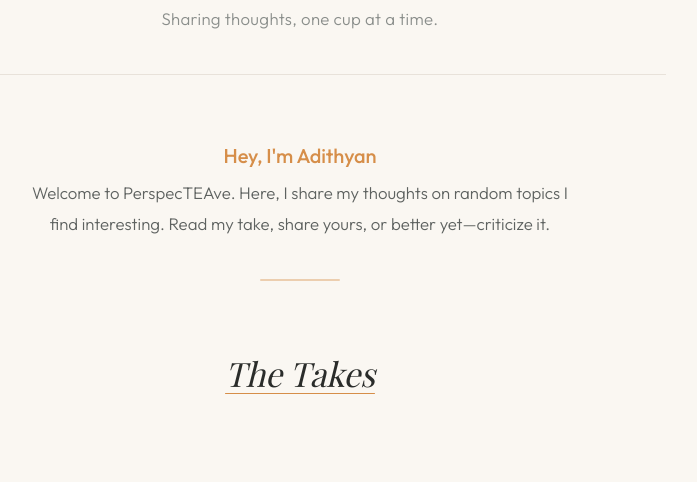
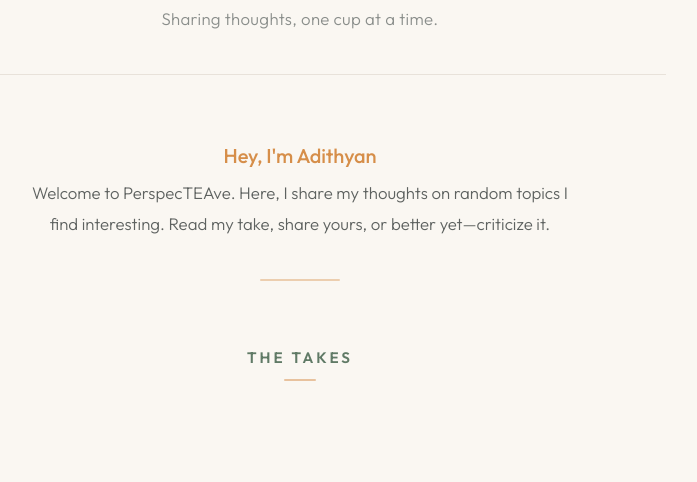
Before and after one commit to adithyanj-27/perspecteave, a website built with Vite: page index.html in a window 1280 px wide. Shown: the part 311-793 px from the top of the page, without its empty margins (340-1037 px from the left). Built offline with nearby package versions, Linux system fonts and the light colour scheme; some packages are replaced by stand-ins of ours; no server answers; the database is empty; a web font is replaced by a local one.

Commit message:
style: restyle section title as clean uppercase label with accent bar

```diff
--- a/styles.css
+++ b/styles.css
@@ -671,18 +671,25 @@ header {
    PERSPECTIVE ENTRIES
    ============================================ */
 .section-title {
-  font-family: var(--font-display);
-  font-size: 2.1rem;
-  font-weight: 500;
-  font-style: italic;
-  color: var(--text-primary);
+  font-family: var(--font-body);
+  font-size: 0.95rem;
+  font-weight: 600;
+  color: var(--accent-matcha);
   text-align: center;
   margin-bottom: var(--space-xl);
-  letter-spacing: -0.2px;
-  text-decoration: underline;
-  text-decoration-color: var(--accent-tea);
-  text-underline-offset: 6px;
-  text-decoration-thickness: 1px;
+  letter-spacing: 3px;
+  text-transform: uppercase;
+}
+
+.section-title::after {
+  content: '';
+  display: block;
+  width: 32px;
+  height: 2px;
+  background: var(--accent-tea);
+  margin: var(--space-sm) auto 0;
+  border-radius: 1px;
+  opacity: 0.5;
 }
 .entries-list {
   display: flex;
```
